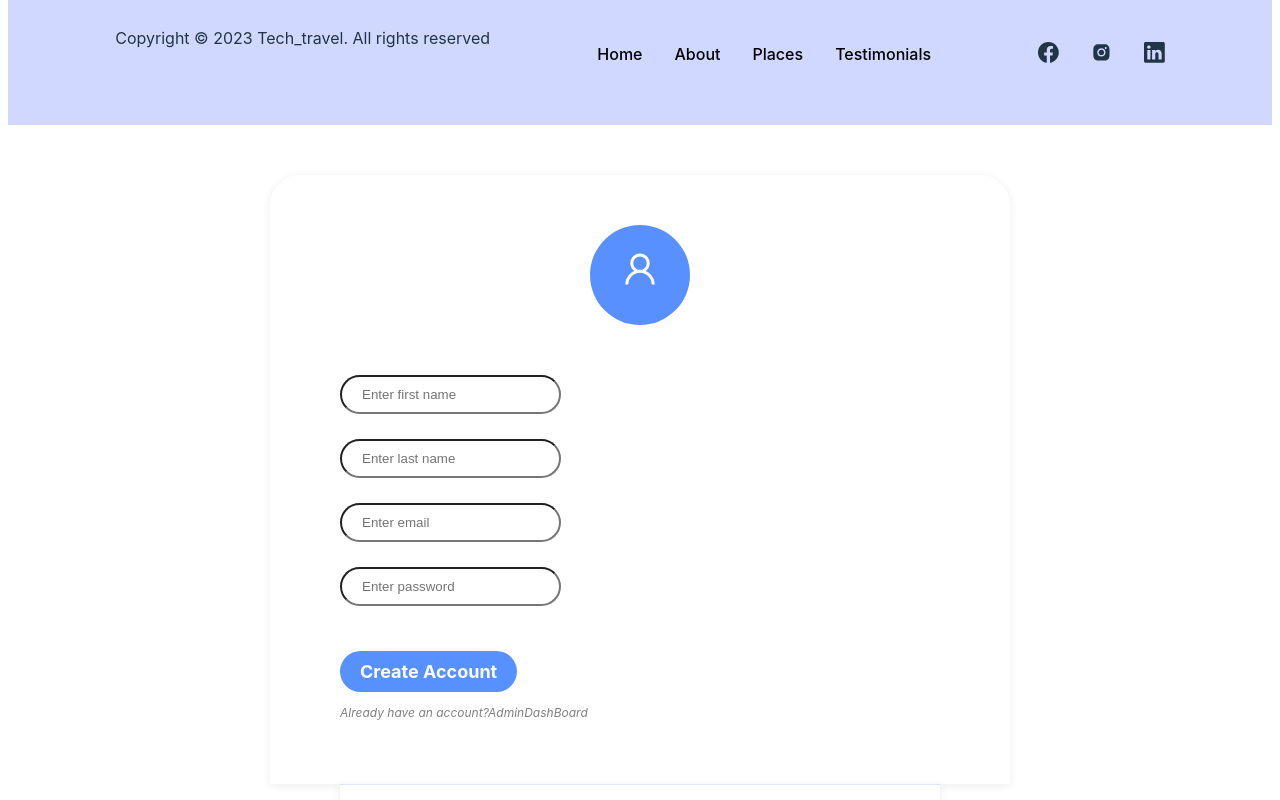
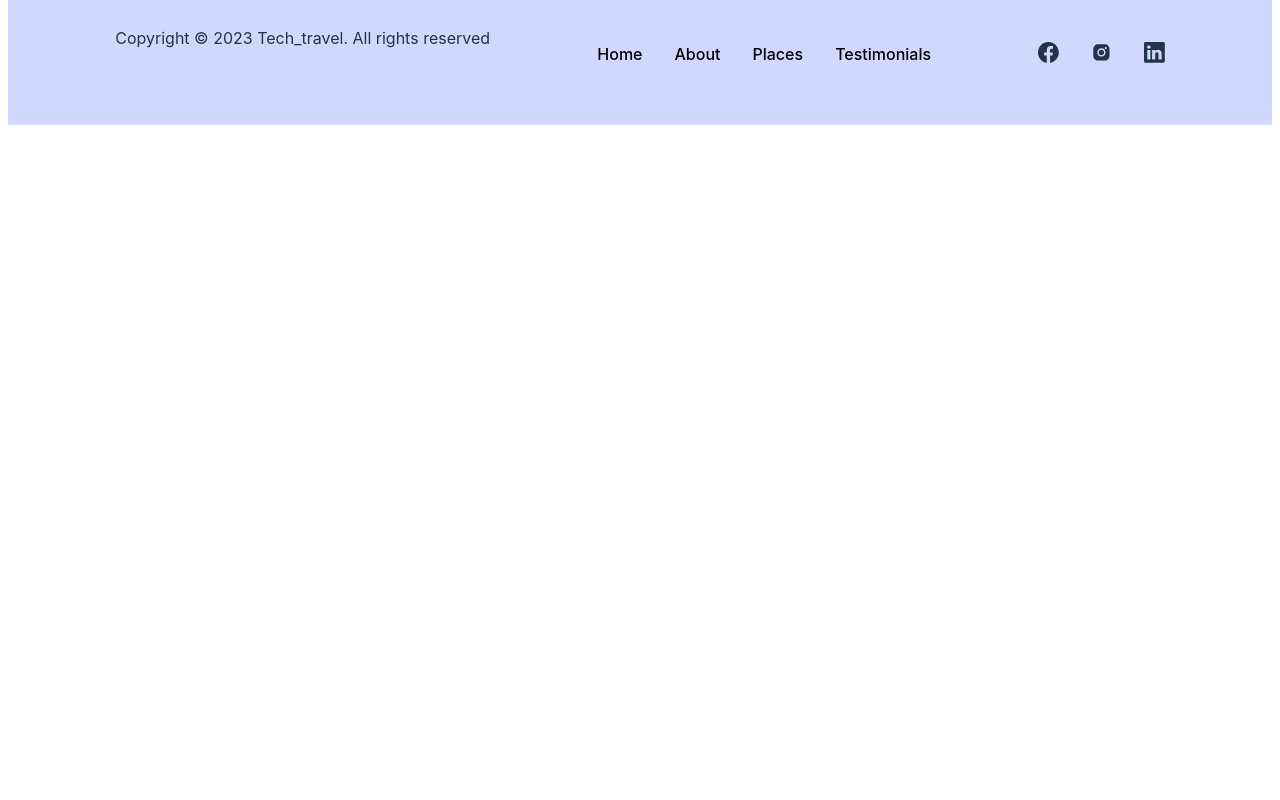
Before and after one commit to niganze/travel-guide-fn, a React (Vite) app: page / in a window 1280 px wide. Shown: the part 3240-4040 px from the top of the page. After the commit the page ends 3373 px from the top, so only its background shows below. Built offline with nearby package versions, Linux system fonts and the light colour scheme.

Commit message:
new changes

```diff
--- a/src/App.jsx
+++ b/src/App.jsx
@@ -9,7 +9,7 @@ import Services from "./components/Services";
 import Testimonials from "./components/Testimonials";
 import scrollreveal from "scrollreveal";
 import Gallery from "./components/Gallery";
-import SignUp from "./components/signUP";
+// import SignUp from "./components/signUP";
 export default function App() {
   useEffect(() => {
     const sr = scrollreveal({
@@ -46,7 +46,7 @@ export default function App() {
       <Testimonials />
 
       <Footer />
-      <SignUp/>
+      {/* <SignUp/> */}
     </div>
   );
 }
```
